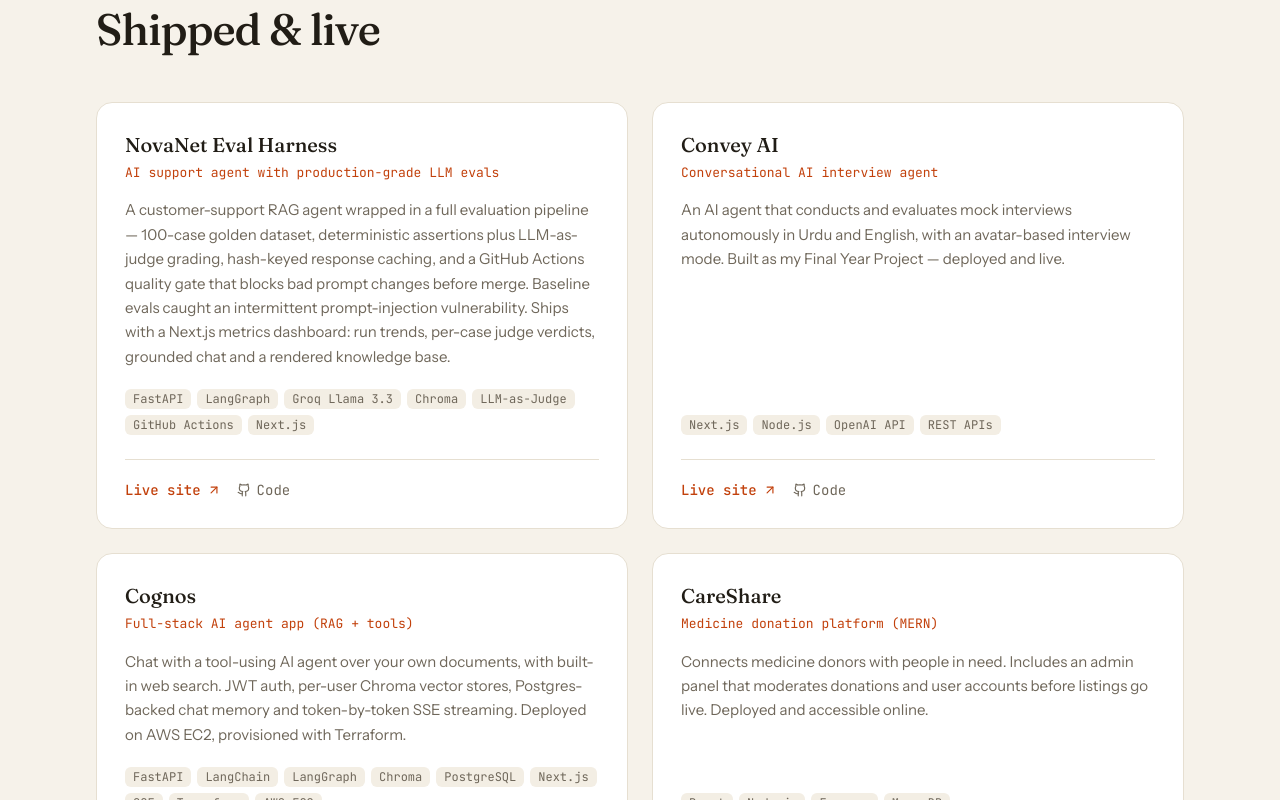
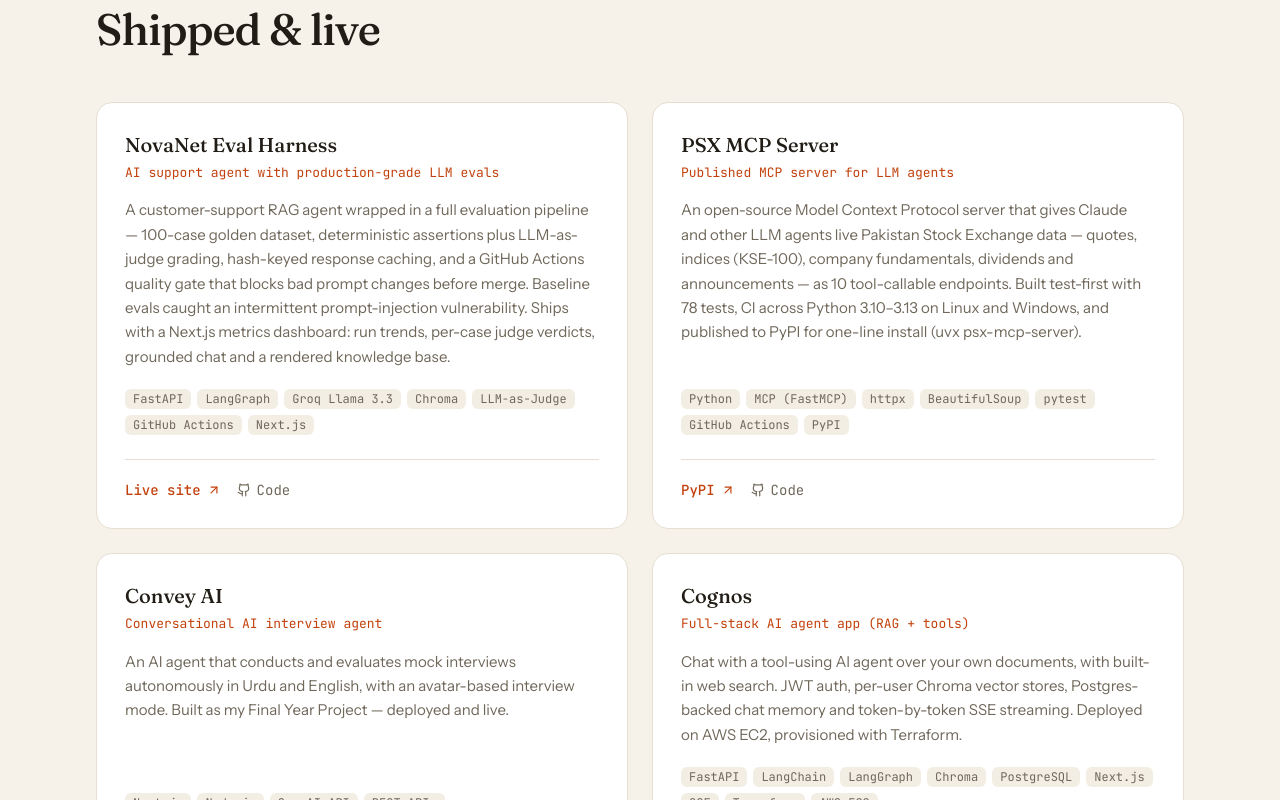
Before and after one commit to ahmedraza-96/ahmed-portfolio, a Next.js app: page / in a window 1280 px wide. Shown: the part 3300-4100 px from the top of the page. Built offline with nearby package versions, Linux system fonts and the light colour scheme.

Commit message:
Add PSX MCP Server to projects

```diff
--- a/src/components/sections/Projects.tsx
+++ b/src/components/sections/Projects.tsx
@@ -58,7 +58,7 @@
                         rel="noopener noreferrer"
                         className="inline-flex items-center gap-1.5 font-mono text-sm font-medium text-accent hover:underline"
                       >
-                        Live site
+                        {project.liveLabel ?? "Live site"}
                         <ArrowUpRight className="h-3.5 w-3.5" />
                       </a>
                     )}
--- a/src/data/portfolio.ts
+++ b/src/data/portfolio.ts
@@ -37,6 +37,8 @@
   description: string;
   tech: string[];
   liveUrl?: string;
+  /** Label for the liveUrl link. Defaults to "Live site" (e.g. "PyPI", "npm"). */
+  liveLabel?: string;
   repoUrl?: string;
   repoUrl2?: string;
   /** Shown as a badge when the project has no public links */
@@ -243,6 +245,25 @@
     featured: true,
   },
   {
+    name: "PSX MCP Server",
+    tagline: "Published MCP server for LLM agents",
+    description:
+      "An open-source Model Context Protocol server that gives Claude and other LLM agents live Pakistan Stock Exchange data — quotes, indices (KSE-100), company fundamentals, dividends and announcements — as 10 tool-callable endpoints. Built test-first with 78 tests, CI across Python 3.10–3.13 on Linux and Windows, and published to PyPI for one-line install (uvx psx-mcp-server).",
+    tech: [
+      "Python",
+      "MCP (FastMCP)",
+      "httpx",
+      "BeautifulSoup",
+      "pytest",
+      "GitHub Actions",
+      "PyPI",
+    ],
+    liveUrl: "https://pypi.org/project/psx-mcp-server/",
+    liveLabel: "PyPI",
+    repoUrl: "https://github.com/ahmedraza-96/psx-mcp-server",
+    featured: true,
+  },
+  {
     name: "Convey AI",
     tagline: "Conversational AI interview agent",
     description:
```
